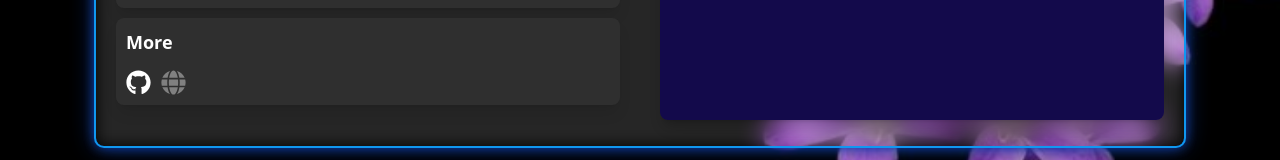
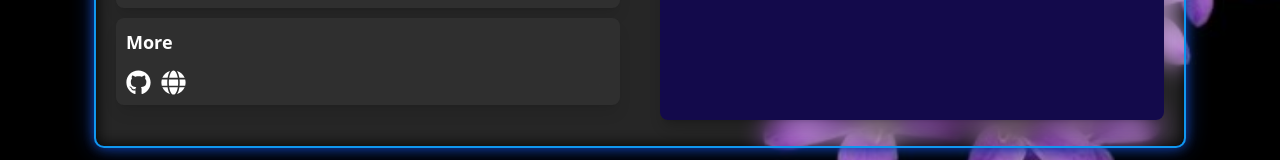
Before and after one commit to theinternetfae/My-Portfolio, a React (Vite) app: page /#/ in a window 1280 px wide. Shown: the part 631-791 px from the top of the page. Built offline with nearby package versions, Linux system fonts and the light colour scheme; a web font is replaced by a local one.

Commit message:
Added optima live link! + small fixes

```diff
--- a/src/App.jsx
+++ b/src/App.jsx
@@ -12,10 +12,6 @@ function App() {
   const [isOnline, setIsOnline] = useState(navigator.onLine);
   const location = useLocation();
   const [loading, setLoading] = useState(true);
-
-
-
-
 
 
   //CHECKING IS ONLINE
--- a/src/index.css
+++ b/src/index.css
@@ -293,7 +293,7 @@ body {
   /*ABOUT CARD*/
 
   .blur-about {
-    @apply bg-[rgba(255,255,255,0.15)] mt-10 mx-auto w-[90%] h-[70%] rounded-lg backdrop-blur-[10px] flex flex-col justify-center items-center gap-[15px] shadow-[0_0_0_2px_#9D4EDD,0_0_12px_#7B2CBF,0_0_24px_#5A189A] lg:w-[75%] lg:h-[85%];
+    @apply bg-[rgba(255,255,255,0.15)] backdrop-blur-[10px] mt-10 mx-auto w-[90%] h-[70%] rounded-lg flex flex-col justify-center items-center gap-[15px] shadow-[0_0_0_2px_#9D4EDD,0_0_12px_#7B2CBF,0_0_24px_#5A189A] lg:w-[75%] lg:h-[85%];
 
     h1 {
       @apply font-bold text-2xl lg:text-4xl;
--- a/src/jsFiles/projects.js
+++ b/src/jsFiles/projects.js
@@ -7,7 +7,7 @@ export const projects = [
         description: "Optima is a productivity app that analyzes task completion patterns to dynamically adapt its behavior. Its core feature, a self-evolving system, adjusts based on user consistency to encourage sustainable productivity rather than burnout.",
         langTools: ["HTML", "React", "TailwindCSS"],
         gitLink: "https://github.com/theinternetfae/Optima-V.2.git",
-        live: "",
+        live: "https://theinternetfae.github.io/Optima-V.2/",
         border: ['#1097F1', '#0B41C9', '#032C7D']
     },
     {
--- a/src/utilComp/SectionCard.jsx
+++ b/src/utilComp/SectionCard.jsx
@@ -6,6 +6,10 @@ import { useState, useRef, useEffect, useMemo } from "react";
 function SectionCard({ currentProject, editCount, found, count}) {
 
     const [searching, setSearching] = useState("");
+
+    useEffect(() => {
+        console.log(currentProject);
+    }, [currentProject])
 
     const videoRef = useRef(null);
     const [isPlaying, setIsPlaying] = useState(false);
@@ -162,10 +166,15 @@ function SectionCard({ currentProject, editCount, found, count}) {
                         <h2>More</h2>
                         <div className="icons">
                             <a href={currentProject.gitLink} target="_blank" title="Github file"><FaGithub /></a>
-                            <FaGlobe style={!currentProject.live ? {
-                                color: "grey",
-                                cursor: "not-allowed"
-                            } : ""} title={`Live view ${!currentProject.live && "(Not available)"}`}/>
+                            <a href={currentProject.live} target="_blank" title={`Live view ${!currentProject.live ? "(Not available)" : ""}`}>
+                                <FaGlobe style={!currentProject.live ? {
+                                    color: "grey",
+                                    cursor: "not-allowed"
+                                } : {
+                                    color: "white",
+                                    cursor: "pointer"
+                                }}/>
+                            </a>
                         </div>
                     </div>
 
```
